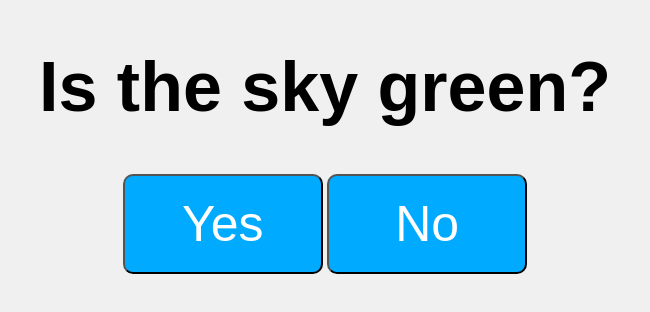
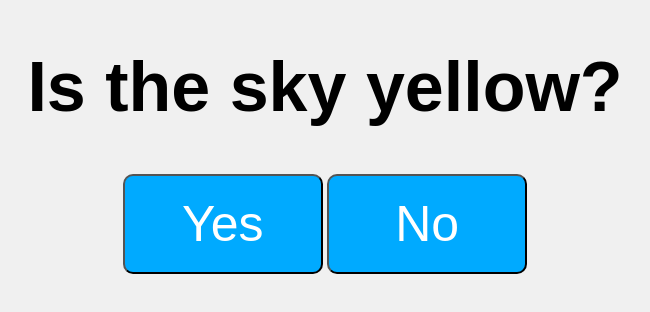
Before and after one commit to Github-user-12/Github-user-12.github.io, a plain HTML site: page index.html in a window 1280 px wide. Shown: the whole page, without its empty margins (315-965 px from the left). Drawn offline with Linux system fonts and the light colour scheme.

Commit message:
Update index.html

```diff
--- a/index.html
+++ b/index.html
@@ -8,7 +8,7 @@
 </head>
 <body>
   <div class="container">
-    <h1>Is the sky green?</h1>
+    <h1>Is the sky yellow?</h1>
     <div class="button-container">
       <button id="yesButton" onclick="redirect(true)">Yes</button>
       <button id="noButton" onmousemove="moveButton()">No</button>
```
